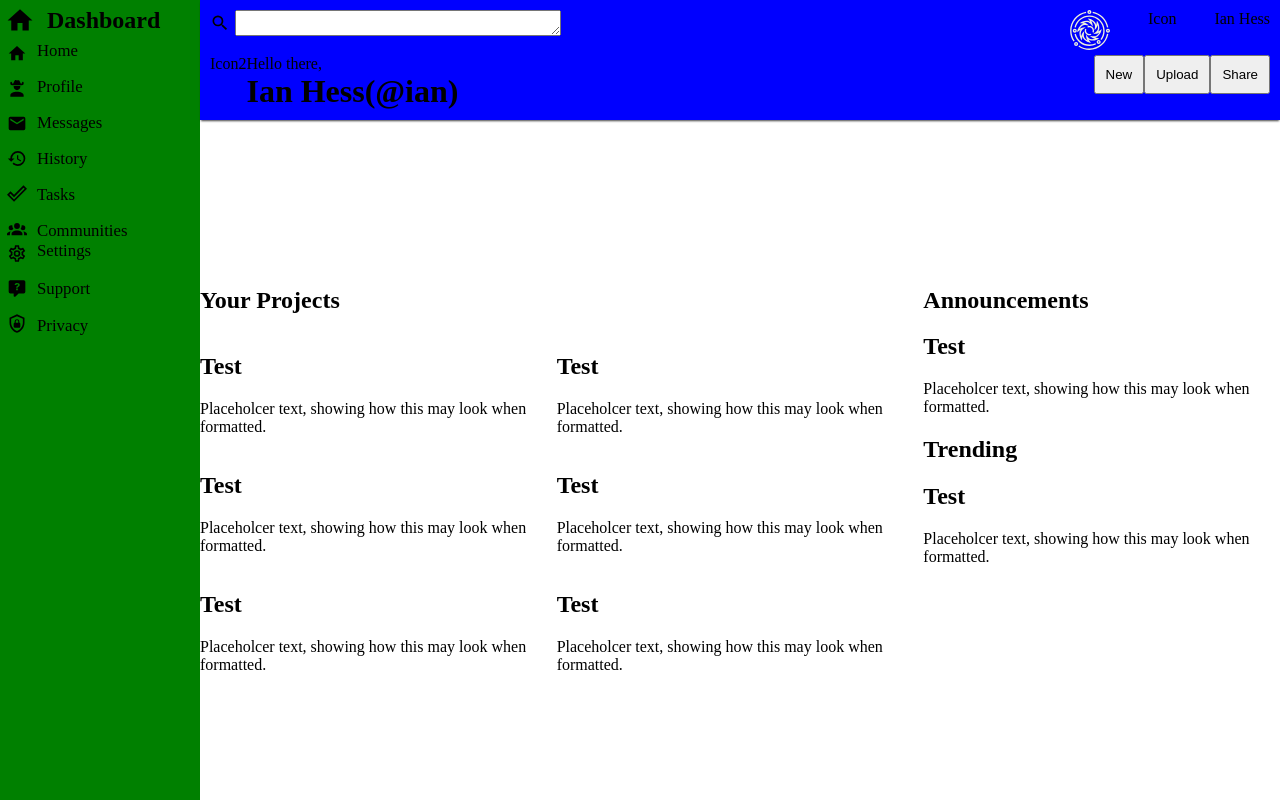
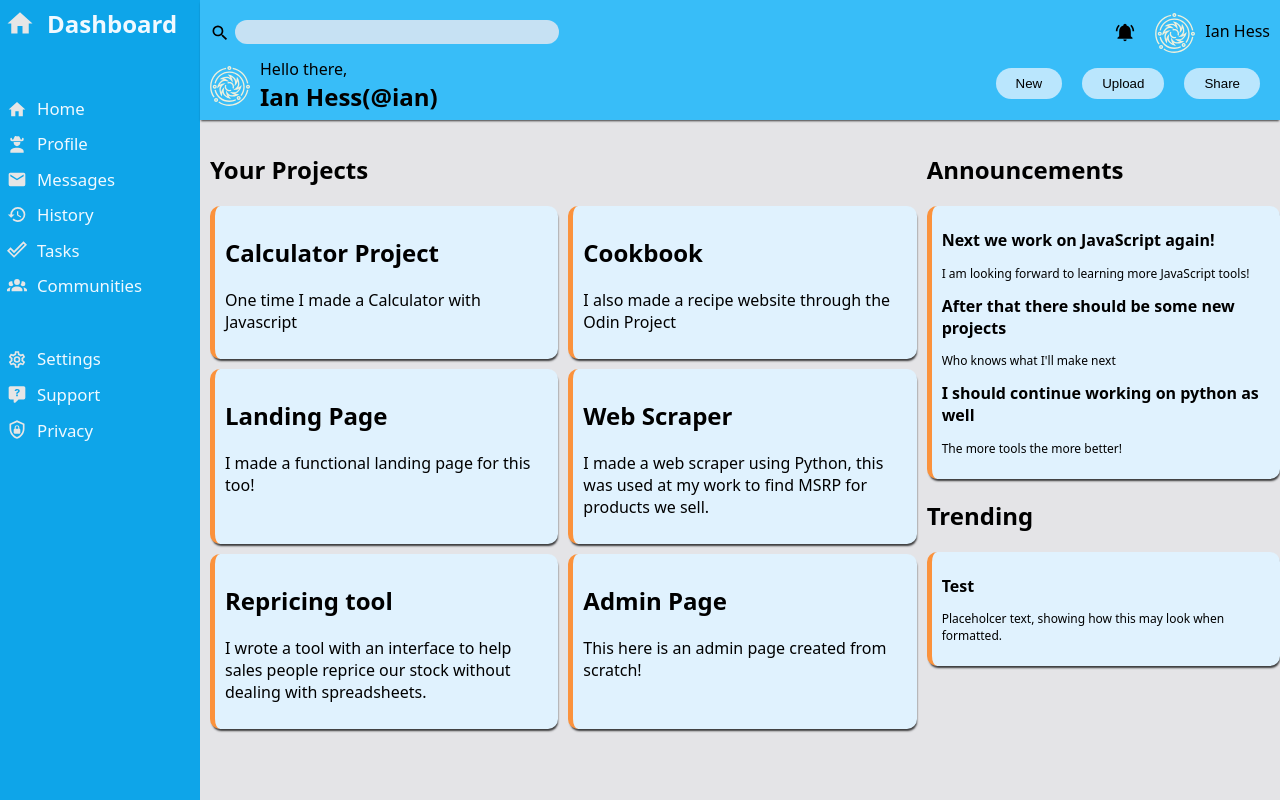
Before and after one commit to ihess95/odinAdminPanel, a website: page index.html in a window 1280 px wide. Drawn offline with Linux system fonts and the light colour scheme.

Commit message:
begin final styling
Still have to add card buttons and trending

```diff
--- a/index.html
+++ b/index.html
@@ -50,14 +50,14 @@
             <div class="searchBar"><textarea></textarea></div>
           </div>
           <div class="notifDiv">
-            <div class="notifIcon"><img src="imgs/icon.svg"/></div>
-            <div class="loginIcon">Icon</div>
-            <div class="userName">Ian Hess</div>
+            <div class="notifIcon"><img src="imgs/bell-ring.svg"/></div>
+            <div class="loginIcon"><img src="imgs/icon.svg"/></div>
+            <div class="userName"><p>Ian Hess</p></div>
           </div>
         </div>
         <div class="bottomNav">
           <div class="welcomeDiv">
-            <div class="welcomeIcon">Icon2</div>
+            <div class="welcomeIcon"><img src="imgs/icon.svg"/></div>
             <div class="welcomeTag"><p>Hello there,</br></p>
                 <h1> Ian Hess(@ian)</h1></div>
           </div>
@@ -73,8 +73,8 @@
             <h2>Your Projects</h2>
             <div class="projectsDiv">
         <div class="contentCard">
-            <h2>Test</h2>
-            <p>Placeholcer text, showing how this may look when formatted.</p>
+            <h2>Calculator Project</h2>
+            <p>One time I made a Calculator with Javascript</p>
             <div class="cardButtons">
             <div class="cardStar"></div>
             <div class="cardEye"></div>
@@ -82,8 +82,8 @@
             </div>
         </div>
         <div class="contentCard">
-            <h2>Test</h2>
-            <p>Placeholcer text, showing how this may look when formatted.</p>
+            <h2>Cookbook</h2>
+            <p>I also made a recipe website through the Odin Project</p>
             <div class="cardButtons">
             <div class="cardStar"></div>
             <div class="cardEye"></div>
@@ -91,8 +91,8 @@
             </div>
         </div>
         <div class="contentCard">
-            <h2>Test</h2>
-            <p>Placeholcer text, showing how this may look when formatted.</p>
+            <h2>Landing Page</h2>
+            <p>I made a functional landing page for this too!</p>
             <div class="cardButtons">
             <div class="cardStar"></div>
             <div class="cardEye"></div>
@@ -100,8 +100,8 @@
             </div>
         </div>
         <div class="contentCard">
-            <h2>Test</h2>
-            <p>Placeholcer text, showing how this may look when formatted.</p>
+            <h2>Web Scraper</h2>
+            <p>I made a web scraper using Python, this was used at my work to find MSRP for products we sell.</p>
             <div class="cardButtons">
             <div class="cardStar"></div>
             <div class="cardEye"></div>
@@ -109,8 +109,8 @@
             </div>
         </div>
         <div class="contentCard">
-            <h2>Test</h2>
-            <p>Placeholcer text, showing how this may look when formatted.</p>
+            <h2>Repricing tool</h2>
+            <p>I wrote a tool with an interface to help sales people reprice our stock without dealing with spreadsheets.</p>
             <div class="cardButtons">
             <div class="cardStar"></div>
             <div class="cardEye"></div>
@@ -118,8 +118,8 @@
             </div>
         </div>
         <div class="contentCard">
-            <h2>Test</h2>
-            <p>Placeholcer text, showing how this may look when formatted.</p>
+            <h2>Admin Page</h2>
+            <p>This here is an admin page created from scratch!</p>
             <div class="cardButtons">
             <div class="cardStar"></div>
             <div class="cardEye"></div>
@@ -132,8 +132,12 @@
                 <h2>Announcements</h2>
                 <div class="rightCardDiv">
                     <div class="contentCard">
-                        <h2>Test</h2>
-                        <p>Placeholcer text, showing how this may look when formatted.</p>
+                        <h2>Next we work on JavaScript again!</h2>
+                        <p>I am looking forward to learning more JavaScript tools!</p>
+                        <h2>After that there should be some new projects</h2>
+                        <p>Who knows what I'll make next</p>
+                        <h2>I should continue working on python as well</h2>
+                        <p>The more tools the more better!</p>
                     </div>
                 </div>
                 <h2>Trending</h2>
--- a/styles/style.scss
+++ b/styles/style.scss
@@ -1,5 +1,10 @@
+:root {
+  font-family: system-ui, -apple-system, BlinkMacSystemFont, "Segoe UI", Roboto,
+    Oxygen, Ubuntu, Cantarell, "Open Sans", "Helvetica Neue", sans-serif;
+}
 html,
 body {
+  background-color: #e4e4e7;
   padding: 0px;
   margin: 0px;
   height: 100%;
@@ -8,13 +13,19 @@ body {
 .container {
   display: grid;
   min-width: 100%;
+  min-height: 100%;
   grid-template-columns: 200px 1fr;
-  grid-template-rows: 1fr 2fr;
+  grid-template-rows: 1fr 5fr;
 }
 .sideBar {
+  color: #f0f9ff;
   grid-area: 1/1 / span 2 /2;
-  background-color: green;
-  height: 100vh;
+  background-color: #0ea5e9;
+  height: 100%;
+  img {
+    filter: invert(100%) sepia(0%) saturate(2%) hue-rotate(100deg)
+      brightness(110%) contrast(80%);
+  }
 }
 .sideBarHeader {
   display: flex;
@@ -35,6 +46,7 @@ body {
 }
 .sideBarNav ul {
   padding-left: 7px;
+  padding-top: 50px;
   margin: 0px;
   display: grid;
   align-content: space-between;
@@ -47,7 +59,7 @@ body {
 }
 .navBar {
   padding: 10px;
-  background-color: blue;
+  background-color: #38bdf8;
   grid-area: 1/2/2/2;
   display: grid;
   height: 100px;
@@ -72,6 +84,9 @@ body {
   display: flex;
   justify-content: space-between;
   .searchDiv {
+    margin-top: 10px;
+    padding-bottom: 0px;
+    margin-bottom: 0px;
     img {
       width: 20px;
       height: 20px;
@@ -85,14 +100,33 @@ body {
   textarea {
     width: 40vh;
     height: 2.5vh;
+    border-radius: 100px;
+    border: none;
+    resize: none;
+    background-color: #c6e1f3;
   }
   .notifDiv {
     width: 25vh;
     display: flex;
-    justify-content: space-between;
+    justify-content: flex-end;
+    padding: 0px;
+    margin: 0px;
+    :first-of-type img {
+      padding-top: 12px;
+      width: 20px;
+      height: 20px;
+    }
     img {
       width: 40px;
       height: 40px;
+      padding-top: 3px;
+      padding-left: 10px;
+      padding-right: 10px;
+      margin: 0px;
+    }
+    p {
+      padding-top: 10px;
+      margin: 0px;
     }
   }
 }
@@ -107,24 +141,57 @@ body {
       margin: 0;
     }
     .welcomeIcon {
+      padding-top: 8px;
+      padding-right: 10px;
+      width: 40px;
     }
     .welcomeTag {
+      p {
+        font-size: 2vh;
+      }
+      h1 {
+        font-size: 3vh;
+      }
     }
   }
   .buttonDiv {
     display: flex;
     justify-content: flex-end;
+    button {
+      margin: 10px;
+      padding: 8px 20px;
+      border-radius: 100px;
+      border: none;
+      background-color: #bae6fd;
+    }
   }
 }
 
 .contentDiv {
+  padding-left: 10px;
   display: grid;
   grid-template-columns: 2fr 1fr;
   grid-area: 2/2/2/2;
   gap: 10px;
+  .contentCard {
+    border-left: #fb923c 5px solid;
+    padding: 10px;
+    background-color: #e0f2fe;
+    border-radius: 10px;
+    box-shadow: 1px 3px 2px -1px rgba(0, 0, 0, 0.75);
+  }
   .projectsDiv {
     display: grid;
+    gap: 10px;
     grid-template-columns: 1fr 1fr;
     grid-template-rows: repeat(auto-fit, minmax(100px, 1fr));
   }
 }
+.rightCardDiv {
+  h2 {
+    font-size: 2vh;
+  }
+  p {
+    font-size: 1.5vh;
+  }
+}
```
Also changed, not shown: imgs/bell-ring.svg (added), styles/style.css, 1 other file.
